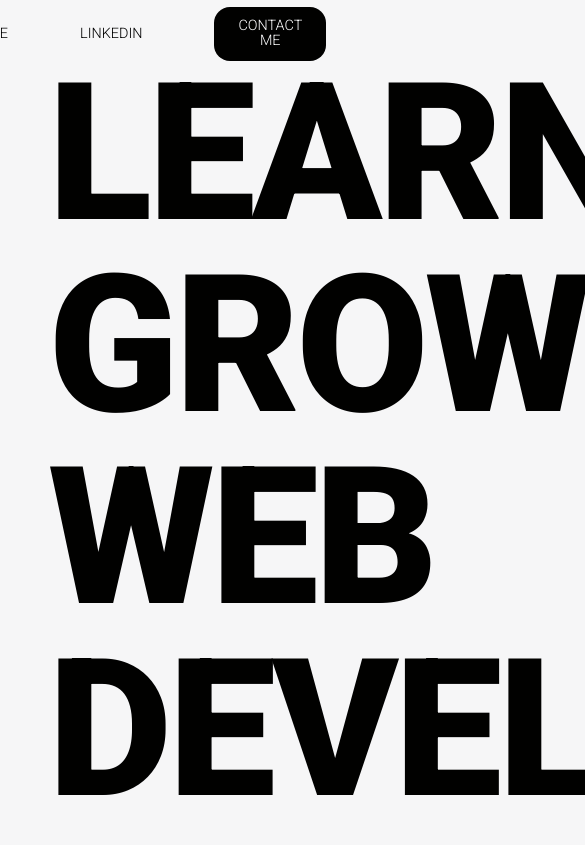
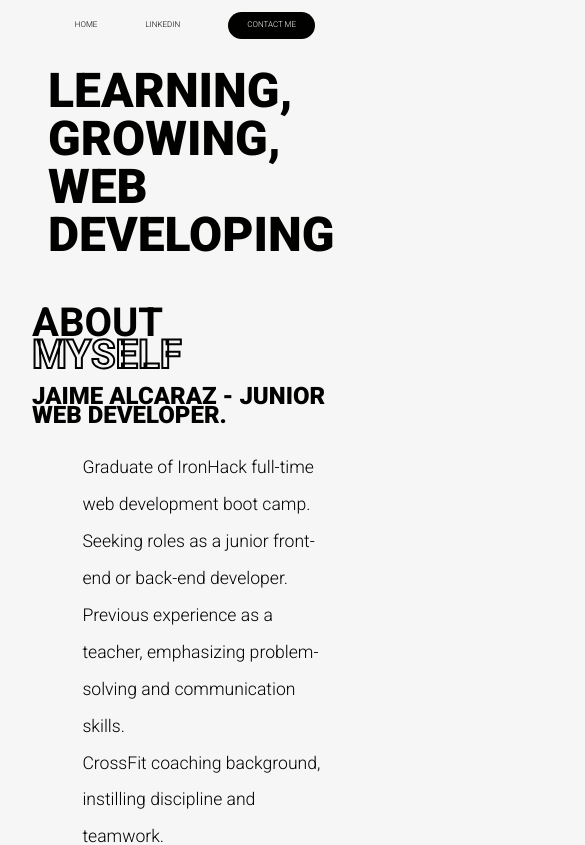
Before and after one commit to Alcarja/portfolio-front, a React (Vite) app: page / in a window 390 px wide. Shown: the top 845 px of the page, 585 px wide, since content can reach past the window. Built offline with nearby package versions, Linux system fonts and the light colour scheme; no server answers; some icons are missing; the HTML template or start-up script is replaced by a standard one.

Commit message:
Working on mobile

```diff
--- a/src/App.css
+++ b/src/App.css
@@ -347,3 +347,226 @@ a {
   width: 500px;
   height: 500px;
 }
+
+
+/* MEDIA QUERIES */
+/* MOBILE PHONE */
+@media (min-width:320px)  {
+  /* BUTTON */
+  .button {
+    padding: 0.6rem 1.2rem;
+    border-radius: 1rem;
+    background-color: #010100;
+    color: white;
+    text-transform: uppercase;
+    /* border: 1px solid #FC6400; */
+}
+
+  /* NAV */
+  .nav {
+    display: flex;
+    flex-direction: row;
+    justify-content: center;
+    gap: 3rem;
+    height: 6vh;
+    width: 100vw;
+  }
+
+  .nav li {
+    font-size: 0.5rem;
+    margin-right: 0;
+  }
+
+  /* HOME CONTAINER 1 */
+  .home-container-1 {
+    display: flex;
+    flex-direction: column;
+    max-width: 100vw;
+    height: auto;
+
+  }
+
+  .home-container-1 h1 {
+    font-size: 3rem;
+    letter-spacing: normal;
+  }
+
+  /* HOME CONTAINER 2 */
+  .home-container-2 {
+    margin-bottom: 2rem;
+
+  }
+  .home-h2-1 {
+    font-size: 2.5rem;
+    margin-left: 2rem;
+  }
+
+  .home-h2-2 {
+    font-size: 2.5rem;
+    margin-left: 2rem;
+  }
+
+  .home-card {
+    /* border: solid 1px black; */
+    display: flex;
+    flex-direction: column;
+    height: auto;
+    justify-content: center;
+    margin-left: 2rem;
+    margin-top: 1rem;
+  }
+
+  .left {
+    margin-bottom: 2rem;
+  }
+
+  .section-title {
+    margin: 0;
+    font-size: 1.5rem;
+  }
+
+  .flex-container {
+    display: flex;
+    flex-direction: row;
+    align-items: start;
+  }
+
+  .right {
+    align-self: center;
+    margin-left: 1rem;
+  }
+
+  /* HOME CONTAINER 3 */
+  .images {
+    gap: 2rem;
+    margin-top: 2rem;
+    /* margin: 6rem 4rem; */
+  }
+
+  /* HOME CONTAINER 4 */
+  .individual-project {
+    display: flex;
+    flex-direction: column;
+    padding-top: 1rem;
+    margin-top: 2rem;
+  }
+
+  .individual-project img {
+    width: auto;
+    height: 400px;
+    align-self: center;
+    padding-bottom: 2rem;
+    padding-right: 1rem;
+  }
+
+  .individual-project h2 {
+    font-weight: 800;
+    font-size: 2rem;
+    padding-top: 2rem;
+    padding-right: 2rem;
+    padding-left: 2rem;
+  }
+
+  .individual-project h3 {
+    font-size: 1.5rem;
+  }
+
+  .individual-project p {
+    padding-top: 2rem;
+    padding-right: 2rem;
+    padding-left: 2rem;
+  }
+
+  .flex-container-2 {
+    display: flex;
+    flex-direction: row;
+    align-items: left;
+    padding-left: 1rem;
+    gap: 0.5rem;
+  }
+
+  .technologies {
+    display: flex;
+    flex-direction: row;
+    justify-content: center;
+    padding-bottom: 2rem;
+  }
+
+  .technologies p {
+    font-size: 0.8rem;
+    font-weight: 600;
+    text-transform: uppercase;
+    padding-right: 1rem;
+    padding-left: 1rem;
+  }
+
+  /* ONE PROJECT */
+  .project-title {
+    height: 30vh;
+  }
+
+  .project-title h2 {
+    font-size: 4rem;
+    font-weight: 900;
+    margin-left: 1.5rem;
+    margin-bottom: 0;
+    line-height: 0.8;
+  }
+
+  .project-title p {
+    font-size: 2rem;
+    font-weight: 600;
+    text-transform: uppercase;
+  }
+
+  .flex-container-3 {
+    display: flex;
+    flex-direction: row;
+    align-items: center;
+    justify-content: flex-start;
+    padding-left: 1.5rem;
+    gap: 0.5rem;
+  }
+
+  .project-description {
+    display: flex;
+    flex-direction: column;
+    align-items: center;
+    margin-bottom: 5rem;
+  }
+
+  .project-description-left {
+    padding-left: 1.5rem;
+    padding-right: 2rem;
+    padding-bottom: 2rem;
+  }
+
+  .project-description-left h5 {
+    padding-top: 1rem;
+    font-size: 0.8rem;
+    font-weight: 500;
+  }
+
+  .project-description-left li {
+    list-style-type: disc;
+    margin-left: 3rem;
+  }
+
+  .image {
+    width: 300px;
+    height: auto;
+    align-self: center;
+    padding-left: 2.5rem;
+  }
+
+
+
+
+
+
+
+
+
+
+
+}
```
